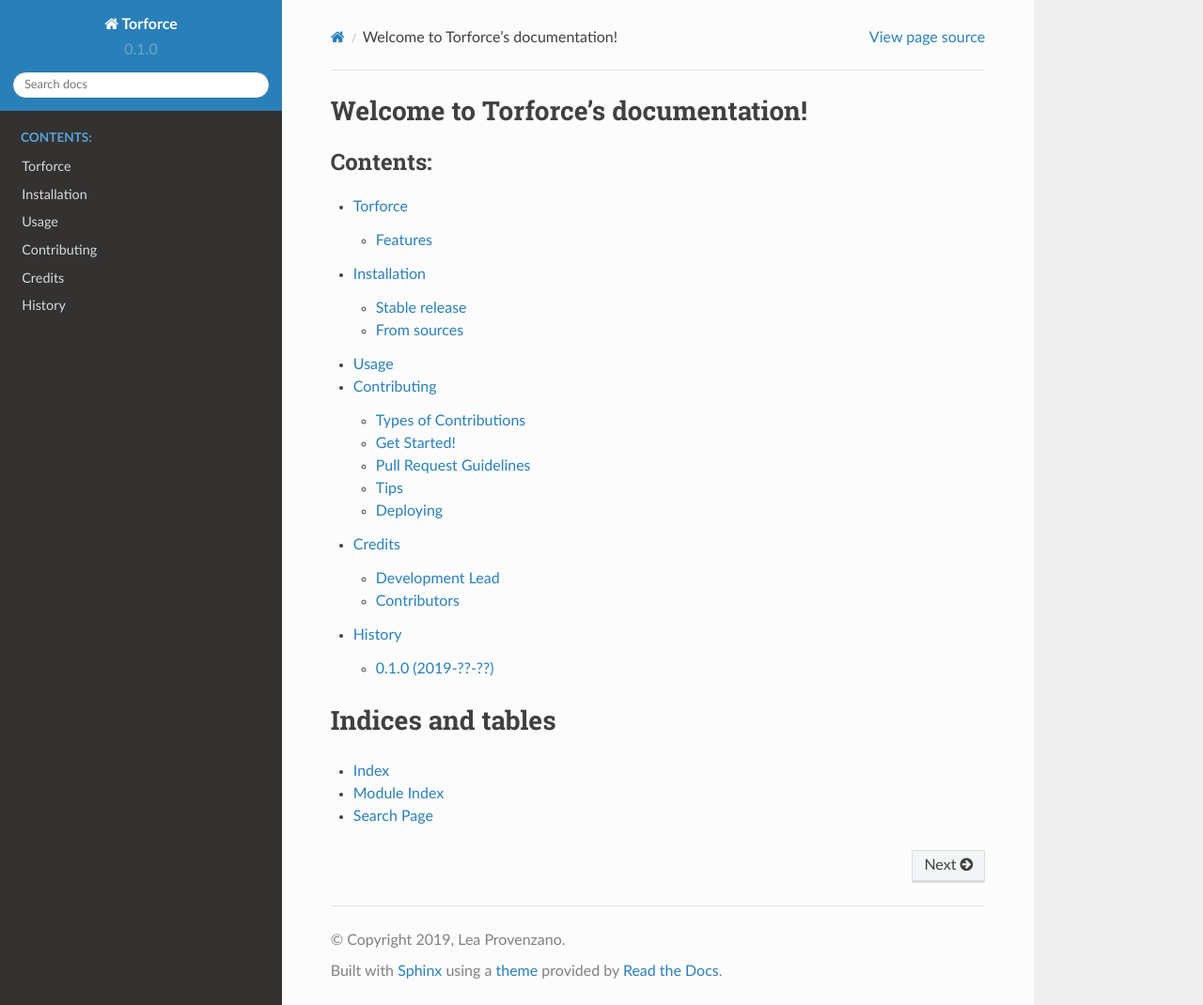
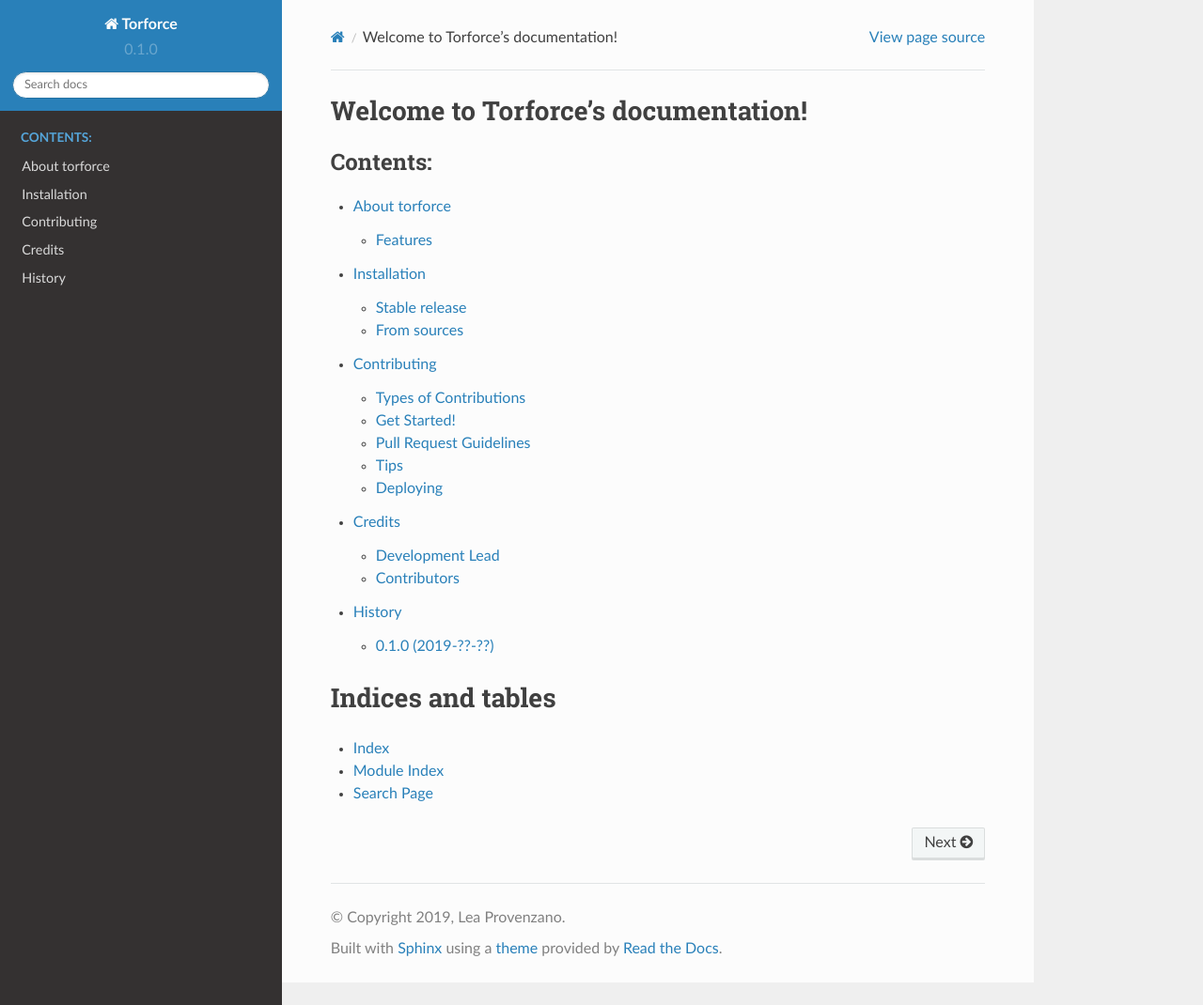
Before and after one commit to leaprovenzano/torforce, a Sphinx documentation site: the page built from docs/index.rst, in a window 1280 px wide and 1070 px high. Shown: the whole window at 94% size. Built offline with Sphinx 7.4.7 and the Read the Docs theme 2.0.0, drawn with Linux system fonts in a browser that asks for light colours; pages that are not in the unit, such as notebooks, are missing from menus.

Commit message:
update docs
- remove usage ( since useless)
- index at torforce

```diff
--- a/README.rst
+++ b/README.rst
@@ -1,6 +1,6 @@
-========
-Torforce
-========
+==============
+About torforce
+==============
 
 
 .. image:: https://img.shields.io/pypi/v/torforce.svg
--- a/docs/index.rst
+++ b/docs/index.rst
@@ -7,8 +7,7 @@
 
    readme
    installation
-   usage
-   modules
+   torforce
    contributing
    authors
    history
```
Also changed, not shown: docs/usage.rst (deleted, +0 -7 lines).
